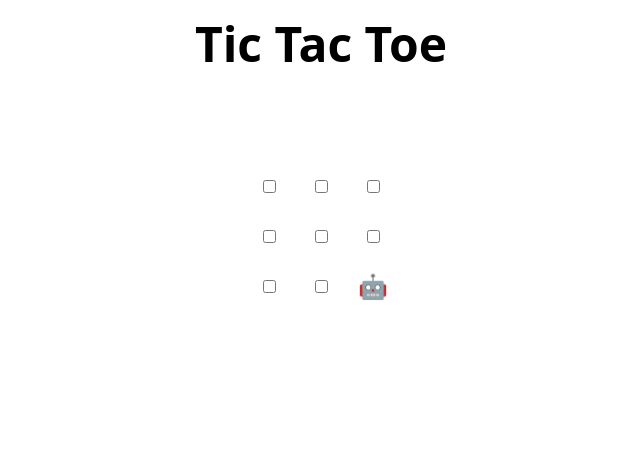
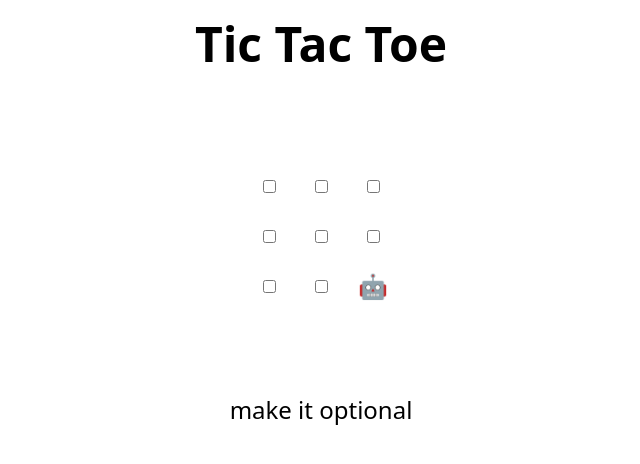
Before and after one commit to natoufh/intro-to-github, a plain HTML site: page index.html in a window 1280 px wide. Shown: the whole page, without its empty margins (319-959 px from the left). Drawn offline with Linux system fonts and the light colour scheme.

Commit message:
suggest changes

```diff
--- a/index.html
+++ b/index.html
@@ -48,7 +48,7 @@
 </table>
 
 <h2 hidden>Game over, refresh to play again 🧑‍💻 🤖!</h2>
-
+make it optional
 <script>
   // Initialization
   const boxes = Array.from(document.querySelectorAll('td'))
```
